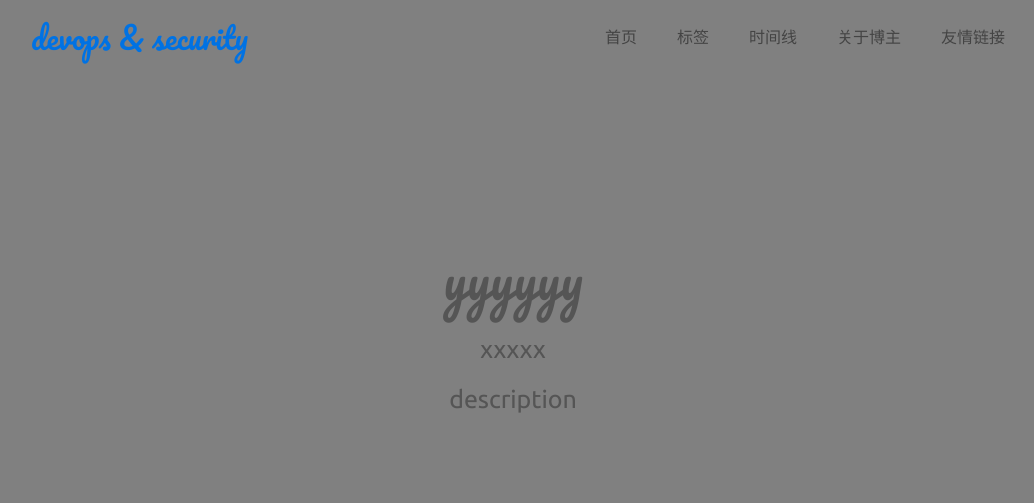
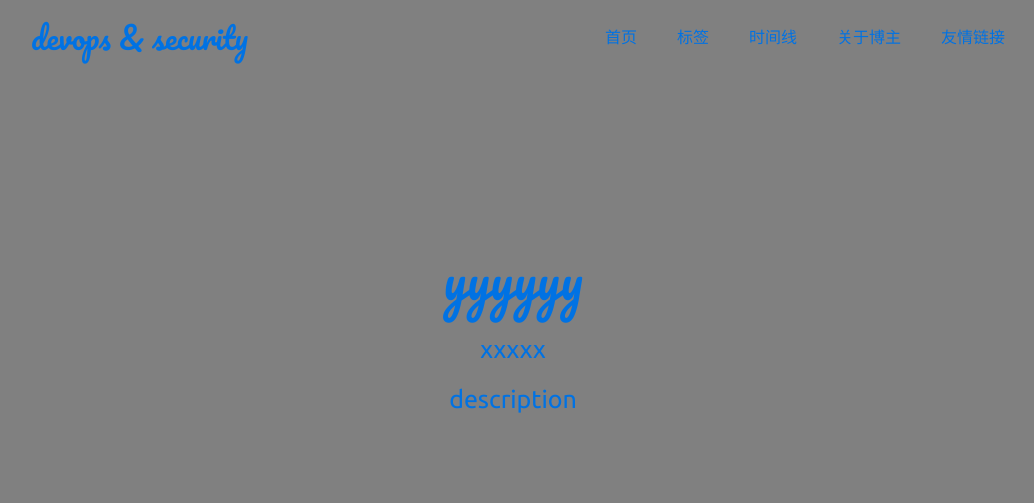
Before and after one commit to e01-cry/e01-cry.github.io, a Jekyll site: the page built from index.html, in a window 1280 px wide. Shown: the top 503 px of the page, without its empty margins (127-1161 px from the left). Built offline with Jekyll 4.4.1, drawn with Linux system fonts in a browser that asks for light colours.

Commit message:
update blog

```diff
--- a/assets/css/style.css
+++ b/assets/css/style.css
@@ -59,11 +59,11 @@ a{
     line-height: 75px;
 }
 .top-nav li a{
-  color: #444;
+  color: #0072E3;
   /*display: block;*/
 }
 .top-nav li a:hover{
-  color: green;
+  color: orange;
 }
 #top-boot{
   display: none;
@@ -131,7 +131,7 @@ a{
     margin: 0 auto;
     font-size: 50px;
     /*font-weight: 600;*/
-    color: #555;
+    color: #0072E3;
     /*font-family: 'Kaushan Script', cursive;*/
     font-family: Pacifico;
 }
@@ -145,7 +145,7 @@ a{
     right: 0;
     margin: 0 auto;
     font-weight: normal;
-    color: #555;
+    color: #0072E3;
     font-family: Ubuntu;
     top: 280px;
     font-size: 25px;
@@ -160,7 +160,7 @@ a{
     right: 0;
     margin: 0 auto;
     font-weight: normal;
-    color: #555;
+    color: #0072E3;
     font-family: Ubuntu;
     top: 330px;
     font-size: 25px;
```
